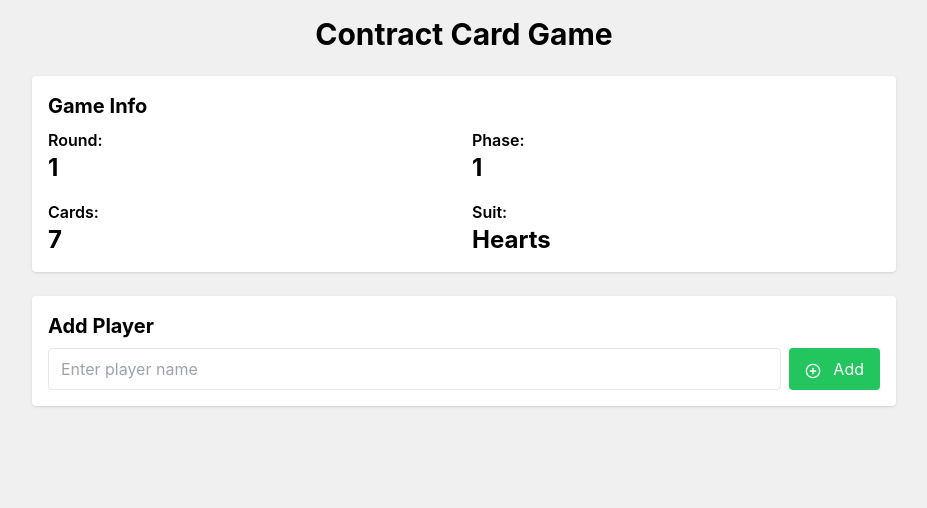
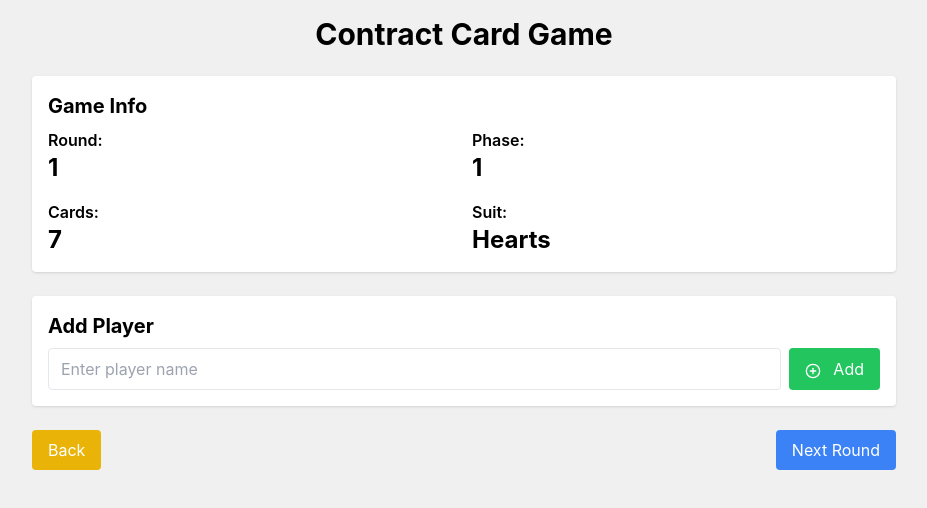
Before and after one commit to ahmadkhan100/Contract, a React (Create React App) app: page / in a window 1280 px wide. Both pictures are taken after a click on the button "Start New Game". Shown: the top 508 px of the page, without its empty margins (176-1103 px from the left). Built offline with nearby package versions, Linux system fonts and the light colour scheme; the HTML template or start-up script is replaced by a standard one.

Commit message:
Update App.jsx

```diff
--- a/src/App.jsx
+++ b/src/App.jsx
@@ -15,6 +15,7 @@ const App = () => {
   const [newPlayerName, setNewPlayerName] = useState('');
   const [leaderboard, setLeaderboard] = useState([]);
   const [gameMode, setGameMode] = useState('new');
+  const [roundHistory, setRoundHistory] = useState([]);
 
   useEffect(() => {
     const cards = currentPhase === 1 ? 8 - currentRound : currentRound;
@@ -59,6 +60,8 @@ const App = () => {
   };
 
   const nextRound = () => {
+    setRoundHistory([...roundHistory, { round: currentRound, phase: currentPhase, players: [...players], bids: {...bids} }]);
+
     if (currentRound === 7 && currentPhase === 2) {
       endGame();
       return;
@@ -77,6 +80,17 @@ const App = () => {
       return rotatedPlayers;
     });
     setErrorMessage('');
+  };
+
+  const goBack = () => {
+    if (roundHistory.length > 0) {
+      const lastRound = roundHistory.pop();
+      setCurrentRound(lastRound.round);
+      setCurrentPhase(lastRound.phase);
+      setPlayers(lastRound.players);
+      setBids(lastRound.bids);
+      setRoundHistory([...roundHistory]);
+    }
   };
 
   const validateBids = (newBids) => {
@@ -106,6 +120,7 @@ const App = () => {
     setBids({});
     setGameMode('playing');
     setErrorMessage('');
+    setRoundHistory([]);
   };
 
   if (gameMode === 'leaderboard') {
@@ -152,14 +167,21 @@ const App = () => {
             />
           ))}
 
-          {players.length > 0 && (
+          <div className="flex justify-between mt-4">
+            <button
+              onClick={goBack}
+              className="bg-yellow-500 text-white py-2 px-4 rounded hover:bg-yellow-600"
+              disabled={roundHistory.length === 0}
+            >
+              Back
+            </button>
             <button
               onClick={nextRound}
-              className="mt-4 w-full bg-blue-500 text-white py-2 px-4 rounded hover:bg-blue-600"
+              className="bg-blue-500 text-white py-2 px-4 rounded hover:bg-blue-600"
             >
               Next Round
             </button>
-          )}
+          </div>
 
           {errorMessage && (
             <div className="mt-4 p-4 bg-red-100 text-red-700 rounded">
```
